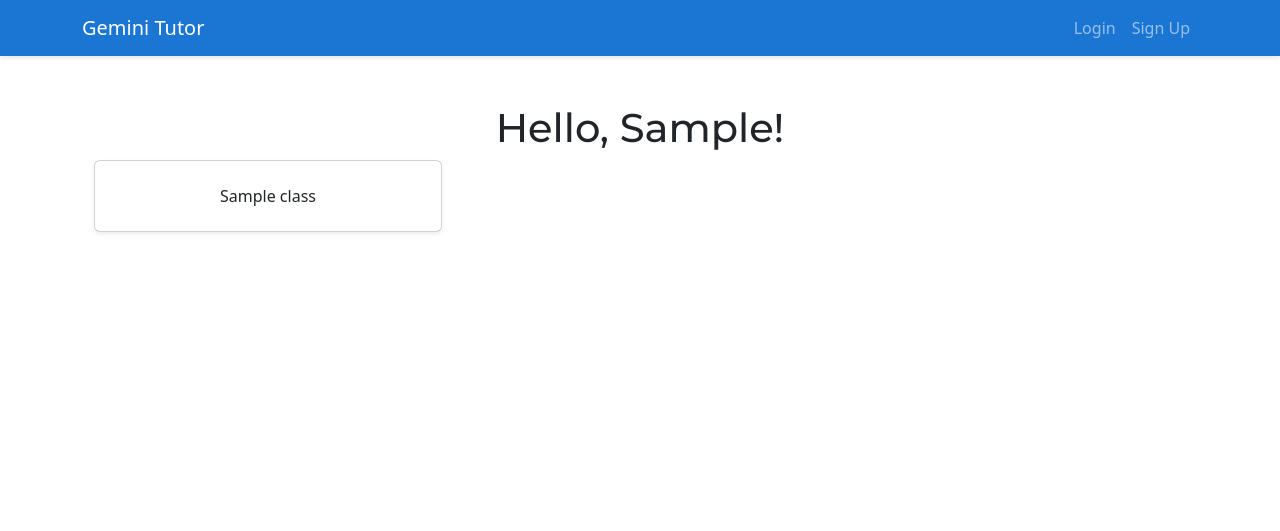
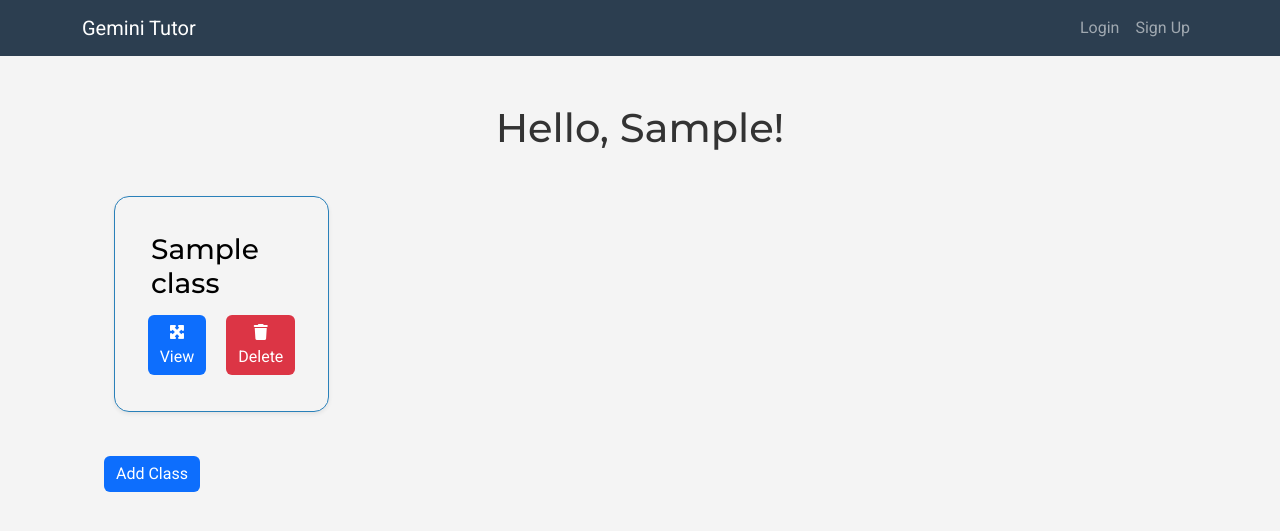
Before and after one commit to RRaffay/GeminiTutor, a Flask app: template app/templates/home.html in a window 1280 px wide. Shown: the top 531 px of the page. Run offline with Flask 3, Linux system fonts and the light colour scheme; the template is opened without the code that fills it: most values are stand-ins (such as "Sample title", 1, 10 or a date in 2020).

Commit message:
Add functions to add and delete classes in database.py and routes.py

```diff
--- a/app/templates/base.html
+++ b/app/templates/base.html
@@ -4,13 +4,28 @@
     <meta charset="UTF-8" />
     <meta name="viewport" content="width=device-width, initial-scale=1.0" />
     <title>{% block title %}Gemini Tutor{% endblock %}</title>
+    <link
+      href="https://fonts.googleapis.com/css2?family=Montserrat:wght@300;500&family=Roboto:wght@400;700&display=swap"
+      rel="stylesheet"
+    />
+    <link
+      href="https://cdn.jsdelivr.net/npm/bootstrap@5.3.1/dist/css/bootstrap.min.css"
+      rel="stylesheet"
+    />
+
+    <link
+      href="https://cdnjs.cloudflare.com/ajax/libs/font-awesome/6.0.0-beta3/css/all.min.css"
+      rel="stylesheet"
+    />
     <style>
       body {
         font-family: "Roboto", sans-serif;
         background-color: #f4f4f4;
         color: #333;
+        margin: 0;
+        padding: 0;
+        box-sizing: border-box;
       }
-
       h1,
       h2,
       h3,
@@ -19,94 +34,47 @@
       h6 {
         font-family: "Montserrat", sans-serif;
       }
-
       .navbar-custom {
-        background-color: #1a76d2;
-        color: #fff;
-        box-shadow: 0 2px 5px rgba(0, 0, 0, 0.1);
+        background-color: #2c3e50;
+        color: #ecf0f1;
       }
-
-      .btn-primary {
-        background-color: #007bff;
-        border-color: #007bff;
-        transition: background-color 0.3s ease-in-out,
-          box-shadow 0.3s ease-in-out;
+      .card {
+        margin: 20px;
+        border-radius: 15px;
+        box-shadow: 0 4px 8px rgba(0, 0, 0, 0.2); /* Enhanced shadow */
+        transition: transform 0.2s; /* Smooth transition for hover effect */
       }
-
+      .card:hover {
+        transform: scale(1.05); /* Subtle grow effect on hover */
+      }
+      .card-custom {
+        background-color: transparent;
+        padding: 20px;
+        color: #ffffff;
+        border: 1px solid #2980b9;
+        border-radius: 15px;
+        box-shadow: 0 8px 16px rgba(0, 0, 0, 0.15);
+      }
+      .card-title {
+        font-size: 1.75rem;
+        font-weight: 500; /* Slightly bolder */
+        margin-bottom: 15px;
+        color: #000000;
+      }
+      .btn-primary,
+      .btn-danger {
+        border: none;
+        transition: background-color 0.2s; /* Smooth color transition */
+        margin-right: 10px;
+        margin-left: 10px;
+      }
       .btn-primary:hover {
-        background-color: #0056b3;
-        border-color: #004080;
-        box-shadow: 0 2px 8px rgba(0, 0, 0, 0.2);
+        background-color: #3498db;
       }
-
-      .btn-secondary {
-        background-color: #6c757d;
-        border-color: #6c757d;
-      }
-
-      .btn-secondary:hover {
-        background-color: #545b62;
-        border-color: #4e555b;
-      }
-
-      .form-control {
-        border-radius: 0.25rem;
-        border: 1px solid #ccc;
-        padding: 10px;
-      }
-
-      .form-label {
-        font-weight: bold;
-      }
-
-      .hover-transform {
-        transition: transform 0.3s ease-in-out;
-      }
-
-      .hover-transform:hover {
-        transform: translateY(-5px);
-        box-shadow: 0 5px 15px rgba(0, 0, 0, 0.3);
-      }
-
-      .card {
-        transition: all 0.3s ease-in-out;
-        border-radius: 10px;
-      }
-
-      .card-img-top {
-        height: 150px;
-        object-fit: cover;
-      }
-
-      .card-title {
-        font-size: 1.25rem;
-        font-weight: bold;
-      }
-
-      .card-custom {
-        background-color: #4a69bd;
-        border: none;
-      }
-
-      .btn-match-card {
-        background-color: transparent;
-        color: #fff;
-        border: none;
-      }
-
-      .btn-match-card:hover {
-        background-color: rgba(255, 255, 255, 0.2);
-        color: #fff;
+      .btn-danger:hover {
+        background-color: #c0392b;
       }
     </style>
-    <link
-      href="https://fonts.googleapis.com/css2?family=Montserrat:wght@500&family=Roboto:wght@400;700&display=swap"
-      rel="stylesheet"
-    />
-    <link
-      href="https://cdn.jsdelivr.net/npm/bootstrap@5.3.1/dist/css/bootstrap.min.css"
-      rel="stylesheet"
-    />
   </head>
   <body>
     <nav class="navbar navbar-expand-lg navbar-dark navbar-custom">
--- a/app/templates/home.html
+++ b/app/templates/home.html
@@ -1,22 +1,130 @@
 {% extends "base.html" %} {% block title %} Home Page {% endblock %} {% block
 content %}
 <div class="container mt-5">
-  <h1 class="text-center">Hello, {{ data.first_name }}!</h1>
+  <h1 class="text-center mb-4">Hello, {{ data.first_name }}!</h1>
   <div class="row">
     {% for class in data.classes %}
-    <div class="col-md-4 mb-4">
-      <div class="card h-100 shadow-sm hover-transform card-custom">
-        <div class="card-body">
-          <a
-            href="{{ url_for('main.class_page', class_name=class) }}"
-            class="btn w-100 stretched-link btn-match-card"
-          >
-            {{ class }}
-          </a>
+    <div class="col-lg-3 col-md-4 mb-4">
+      <div class="card shadow-sm card-custom">
+        <div class="card-body d-flex flex-column align-items-center">
+          <h5 class="card-title">{{ class }}</h5>
+          <div class="d-flex justify-content-between">
+            <!-- Updated width for better alignment -->
+            <a
+              href="{{ url_for('main.class_page', class_name=class) }}"
+              class="btn btn-primary"
+            >
+              <i class="fas fa-expand-arrows-alt"></i> View
+            </a>
+            <button onclick="deleteClass('{{ class }}')" class="btn btn-danger">
+              <i class="fas fa-trash"></i> Delete
+            </button>
+          </div>
         </div>
       </div>
     </div>
+
     {% endfor %}
   </div>
+  <button
+    id="addClassButton"
+    class="btn btn-primary"
+    data-bs-toggle="modal"
+    data-bs-target="#addClassModal"
+  >
+    Add Class
+  </button>
 </div>
+
+<!-- Add Class Modal -->
+<div
+  class="modal fade"
+  id="addClassModal"
+  tabindex="-1"
+  aria-labelledby="addClassModalLabel"
+  aria-hidden="true"
+>
+  <div class="modal-dialog">
+    <div class="modal-content">
+      <div class="modal-header">
+        <h5 class="modal-title" id="addClassModalLabel">Add New Class</h5>
+        <button
+          type="button"
+          class="btn-close"
+          data-bs-dismiss="modal"
+          aria-label="Close"
+        ></button>
+      </div>
+      <div class="modal-body">
+        <form id="addClassFormElement">
+          <div class="mb-3">
+            <label for="className" class="form-label">Class Name</label>
+            <input
+              type="text"
+              class="form-control"
+              id="className"
+              name="class_name"
+              required
+            />
+          </div>
+          <div class="mb-3">
+            <label for="goal" class="form-label">Goal</label>
+            <input
+              type="text"
+              class="form-control"
+              id="goal"
+              name="goal"
+              required
+            />
+          </div>
+          <div class="error" style="color: red"></div>
+          <!-- Error message display -->
+          <button type="submit" class="btn btn-primary">Submit</button>
+        </form>
+      </div>
+    </div>
+  </div>
+</div>
+
+<script>
+  document
+    .querySelector("#addClassFormElement")
+    .addEventListener("submit", function (e) {
+      e.preventDefault();
+      const className = document.getElementById("className").value;
+      const goal = document.getElementById("goal").value;
+
+      fetch("/add_class", {
+        method: "POST",
+        headers: { "Content-Type": "application/json" },
+        body: JSON.stringify({ class_name: className, goal: goal }),
+      })
+        .then((response) => response.json())
+        .then((json) => {
+          if (json.success) {
+            $("#addClassModal").modal("hide");
+            location.reload();
+          } else {
+            // Display error message on the modal itself
+            document.querySelector("#addClassFormElement .error").innerText =
+              json.message;
+          }
+        })
+        .catch((e) => {
+          console.error("An error occurred", e);
+          document.querySelector("#addClassFormElement .error").innerText =
+            "An error occurred. Please try again.";
+        });
+    });
+
+  function deleteClass(className) {
+    fetch(`/delete_class/${className}`, { method: "POST" }).then((response) => {
+      if (response.ok) {
+        location.reload();
+      } else {
+        alert("Failed to delete the class");
+      }
+    });
+  }
+</script>
 {% endblock %}
```
Also changed, not shown: app/firebase_funcs/database.py (+43 -0 lines), app/main/routes.py (+40 -1 lines).
